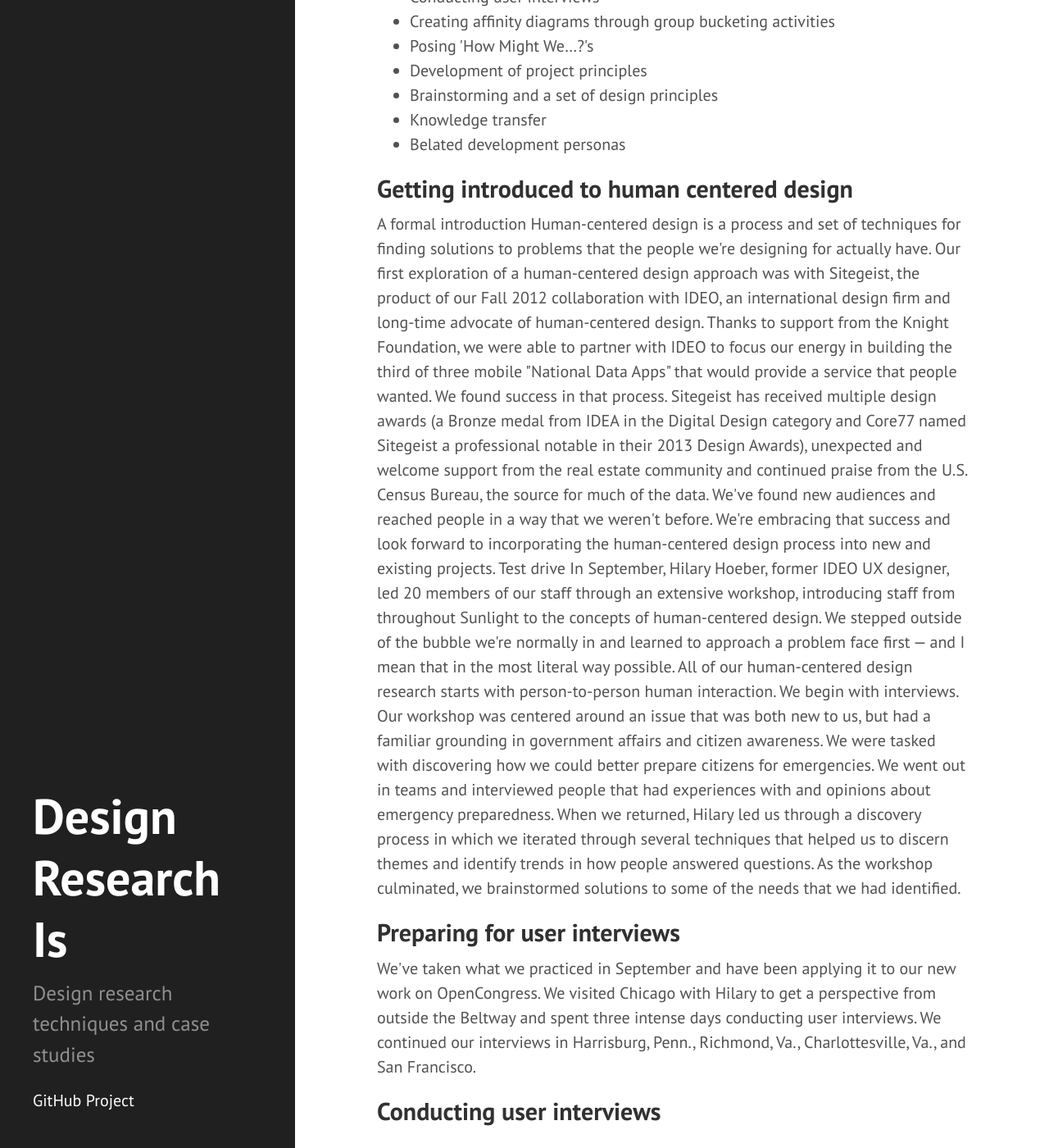
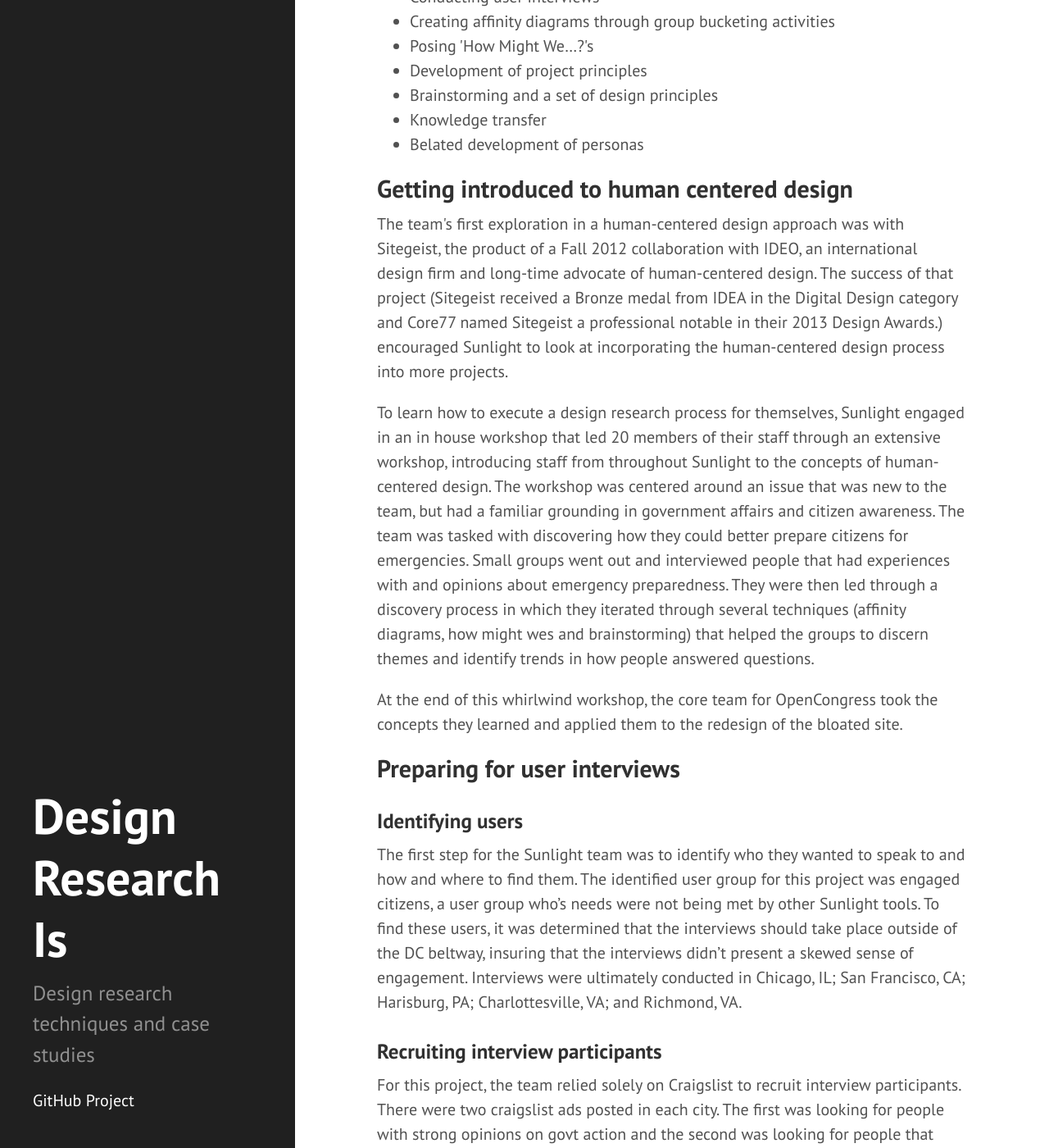
Before and after one commit to codesignlab/design-research, a Jekyll site: the page built from _case_studies/opencongress.html, in a window 1280 px wide and 1400 px high, scrolled down 616 px. Shown: the whole window at 82% size. Built offline with Jekyll 4.4.1, drawn with Linux system fonts in a browser that asks for light colours; Markdown is read by kramdown in place of the engine named in the settings; some of the changed text lies outside the part shown.

Commit message:
More copy changes

```diff
--- a/_case_studies/opencongress.html
+++ b/_case_studies/opencongress.html
@@ -18,26 +19,30 @@
     <li>Development of project principles</li>
     <li>Brainstorming and a set of design principles</li>
     <li>Knowledge transfer</li>
-    <li>Belated development personas</li>
+    <li>Belated development of personas</li>
 </ul>
 
 <h2>Getting introduced to human centered design</h2>
-A formal introduction
 
-Human-centered design is a process and set of techniques for finding solutions to problems that the people we're designing for actually have. Our first exploration of a human-centered design approach was with Sitegeist, the product of our Fall 2012 collaboration with IDEO, an international design firm and long-time advocate of human-centered design. Thanks to support from the Knight Foundation, we were able to partner with IDEO to focus our energy in building the third of three mobile "National Data Apps" that would provide a service that people wanted.
+<p>The team's first exploration in a human-centered design approach was with Sitegeist, the product of a Fall 2012 collaboration with IDEO, an international design firm and long-time advocate of human-centered design. The success of that project (Sitegeist received a Bronze medal from IDEA in the Digital Design category and Core77 named Sitegeist a professional notable in their 2013 Design Awards.) encouraged Sunlight to look at incorporating the human-centered design process into more projects.</p>
 
-We found success in that process. Sitegeist has received multiple design awards (a Bronze medal from IDEA in the Digital Design category and Core77 named Sitegeist a professional notable in their 2013 Design Awards), unexpected and welcome support from the real estate community and continued praise from the U.S. Census Bureau, the source for much of the data. We've found new audiences and reached people in a way that we weren't before. We're embracing that success and look forward to incorporating the human-centered design process into new and existing projects.
+<p>To learn how to execute a design research process for themselves, Sunlight engaged in an in house workshop that led 20 members of their staff through an extensive workshop, introducing staff from throughout Sunlight to the concepts of human-centered design. The  workshop was centered around an issue that was new to the team, but had a familiar grounding in government affairs and citizen awareness. The team was tasked with discovering how they could better prepare citizens for emergencies. Small groups went out and interviewed people that had experiences with and opinions about emergency preparedness. They were then led through a discovery process in which they iterated through several techniques (affinity diagrams, how might wes and brainstorming) that helped the groups to discern themes and identify trends in how people answered questions.</p>
 
-
-
-Test drive
-
-In September, Hilary Hoeber, former IDEO UX designer, led 20 members of our staff through an extensive workshop, introducing staff from throughout Sunlight to the concepts of human-centered design. We stepped outside of the bubble we're normally in and learned to approach a problem face first — and I mean that in the most literal way possible. All of our human-centered design research starts with person-to-person human interaction. We begin with interviews.
-
-Our workshop was centered around an issue that was both new to us, but had a familiar grounding in government affairs and citizen awareness. We were tasked with discovering how we could better prepare citizens for emergencies. We went out in teams and interviewed people that had experiences with and opinions about emergency preparedness. When we returned, Hilary led us through a discovery process in which we iterated through several techniques that helped us to discern themes and identify trends in how people answered questions. As the workshop culminated, we brainstormed solutions to some of the needs that we had identified.
+<p>At the end of this whirlwind workshop, the core team for OpenCongress took the concepts they learned and applied them to the redesign of the bloated site.</p>
 
 <h2>Preparing for user interviews</h2>
-We've taken what we practiced in September and have been applying it to our new work on OpenCongress. We visited Chicago with Hilary to get a perspective from outside the Beltway and spent three intense days conducting user interviews. We continued our interviews in Harrisburg, Penn., Richmond, Va., Charlottesville, Va., and San Francisco.
+
+<h3>Identifying users</h3>
+<p>The first step for the Sunlight team was to identify who they wanted to speak to and how and where to find them. The identified user group for this project was engaged citizens, a user group who’s needs were not being met by other Sunlight tools. To find these users, it was determined that the interviews should take place outside of the DC beltway, insuring that the interviews didn’t present a skewed sense of engagement. Interviews were ultimately conducted in Chicago, IL; San Francisco, CA; Harisburg, PA; Charlottesville, VA; and Richmond, VA.</p>
+
+<h3>Recruiting interview participants</h3>
+<p>For this project, the team relied solely on Craigslist to recruit interview participants. There were two craigslist ads posted in each city. The first was looking for people with strong opinions on govt action and the second was looking for people that identified as a voter, volunteer, activist or organizer? Both ads asked for people “with strong opinions and good stories to help us understand what it is you want from government and its leaders”.</p>
+
+[See a sample of the recruiting email.]
+
+<p>Interested parties were collected over the course of a couple of weeks and vetted as best they could be for their potential to generate lots of stories and diverse perspectives.</p>
+
+<h3>Scheduling interviews</h3>
 
 <h2>Conducting user interviews</h2>
 <p></p>
```
Also changed, not shown: other parts of _case_studies/opencongress.html (+2 -1 lines).
